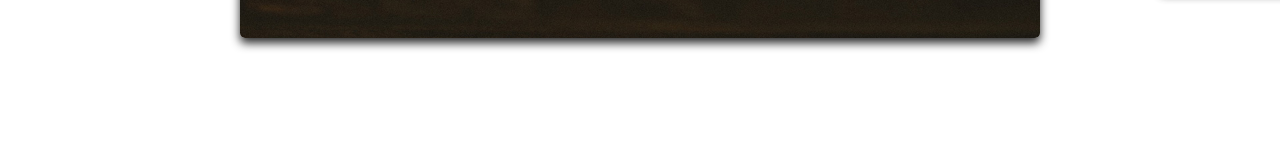
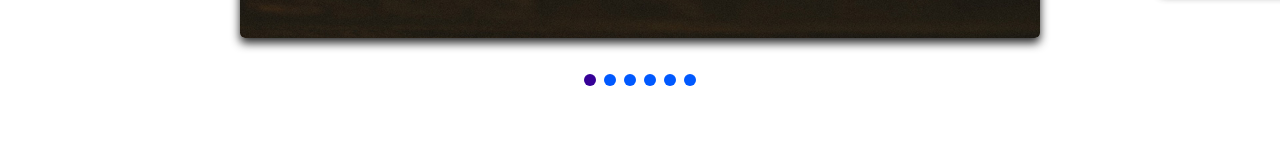
Before and after one commit to thgomesdev/slide, a plain HTML site: page index.html in a window 1280 px wide. Shown: the part 445-605 px from the top of the page. Drawn offline with Linux system fonts and the light colour scheme.

Commit message:
adicionada paginacao por slide

```diff
--- a/css/style.css
+++ b/css/style.css
@@ -42,3 +42,25 @@ img {
   opacity: 1;
   transform: scale(1);
 }
+
+[data-control='slide'] {
+  display: flex;
+  justify-content: center;
+  margin-top: 1rem;
+}
+
+[data-control='slide'] li a {
+  display: block;
+  width: 12px;
+  height: 12px;
+  background-color: rgb(0, 89, 255);
+  border-radius: 50%;
+  overflow: hidden;
+  margin: 0.25rem;
+  text-indent: -999px;
+}
+
+[data-control='slide'] li.active a,
+[data-control='slide'] li a:hover {
+  background: rgb(54, 1, 151);
+}
--- a/js/script.js
+++ b/js/script.js
@@ -3,3 +3,4 @@ import { Slide, SlideNav } from './slide.js';
 const slide = new SlideNav('.slide-wrapper', '.slide');
 slide.init();
 slide.addArrow('.prev', '.next');
+slide.addControl();
--- a/js/slide.js
+++ b/js/slide.js
@@ -6,6 +6,7 @@ export class Slide {
     this.slide = document.querySelector(slide);
     this.dist = { finalPosition: 0, startX: 0, movement: 0 };
     this.activeClass = 'active';
+    this.changeEvent = new Event('changeEvent');
   }
 
   transititon(active) {
@@ -98,6 +99,7 @@ export class Slide {
     this.slidesIndexNav(index);
     this.dist.finalPosition = activeSlide.position;
     this.changeActiveClass();
+    this.wrapper.dispatchEvent(this.changeEvent);
   }
 
   changeActiveClass() {
@@ -145,6 +147,11 @@ export class Slide {
   }
 }
 export class SlideNav extends Slide {
+  constructor(slide, wrapper) {
+    super(slide, wrapper);
+    this.bindControlEvents();
+  }
+
   addArrow(prev, next) {
     this.prevElement = document.querySelector(prev);
     this.nextElement = document.querySelector(next);
@@ -155,4 +162,40 @@ export class SlideNav extends Slide {
     this.prevElement.addEventListener('click', this.activePrevSlide);
     this.nextElement.addEventListener('click', this.activeNextSlide);
   }
+
+  createControl() {
+    const control = document.createElement('ul');
+    control.dataset.control = 'slide';
+    this.slideArray.forEach((item, index) => {
+      control.innerHTML += `<li><a href='#slide${index + 1}'>${index + 1}</a></li>`;
+    });
+    this.wrapper.appendChild(control);
+    return control;
+  }
+
+  eventControl(item, index) {
+    item.addEventListener('click', (event) => {
+      event.preventDefault();
+      this.changeSlide(index);
+      this.activeControlItem();
+    });
+    this.wrapper.addEventListener('changeEvent', this.activeControlItem);
+  }
+
+  activeControlItem() {
+    this.controlArray.forEach((item) => item.classList.remove(this.activeClass));
+    this.controlArray[this.index.active].classList.add(this.activeClass);
+  }
+
+  addControl() {
+    this.control = this.createControl();
+    this.controlArray = [...this.control.children];
+    this.controlArray.forEach(this.eventControl);
+    this.activeControlItem();
+  }
+
+  bindControlEvents() {
+    this.eventControl = this.eventControl.bind(this);
+    this.activeControlItem = this.activeControlItem.bind(this);
+  }
 }
```
